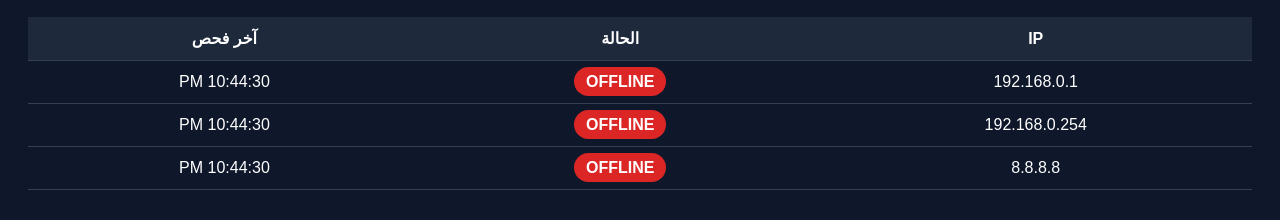
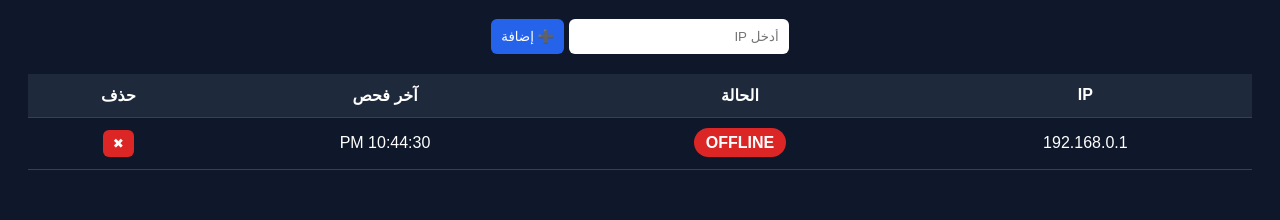
Before and after one commit to mahdimaaouch97-cpu/MIKROTIK, a plain HTML site: page index.html in a window 1280 px wide. Shown: the part 90-310 px from the top of the page. Drawn offline with Linux system fonts and the light colour scheme; no server answers.

Commit message:
Update index.html

```diff
--- a/index.html
+++ b/index.html
@@ -13,34 +13,43 @@ body{
   direction:rtl;
   padding:20px;
 }
-h1{
-  text-align:center;
-  margin-bottom:20px;
+h1{text-align:center;}
+input,button{
+  padding:10px;
+  border:none;
+  border-radius:6px;
 }
+input{
+  width:200px;
+}
+button{
+  background:#2563eb;
+  color:#fff;
+  cursor:pointer;
+}
+button:hover{background:#1d4ed8;}
 table{
   width:100%;
   border-collapse:collapse;
+  margin-top:20px;
 }
 th,td{
   padding:12px;
   text-align:center;
 }
-th{
-  background:#1e293b;
-}
-tr{
-  border-bottom:1px solid #334155;
-}
+th{background:#1e293b;}
+tr{border-bottom:1px solid #334155;}
 .status{
   font-weight:bold;
   padding:6px 12px;
   border-radius:20px;
 }
-.online{
-  background:#16a34a;
-}
-.offline{
+.online{background:#16a34a;}
+.offline{background:#dc2626;}
+.remove{
   background:#dc2626;
+  padding:6px 10px;
+  border-radius:6px;
 }
 </style>
 </head>
@@ -49,33 +58,57 @@ tr{
 
 <h1>📡 شاشة مراقبة IP</h1>
 
+<div style="text-align:center;">
+  <input type="text" id="ipInput" placeholder="أدخل IP">
+  <button onclick="addIP()">➕ إضافة</button>
+</div>
+
 <table>
 <thead>
 <tr>
   <th>IP</th>
   <th>الحالة</th>
   <th>آخر فحص</th>
+  <th>حذف</th>
 </tr>
 </thead>
 <tbody id="ipTable"></tbody>
 </table>
 
 <script>
-const ips = [
-  "192.168.0.1",
-  "192.168.0.254",
-  "8.8.8.8"
+let ips = JSON.parse(localStorage.getItem("ips")) || [
+  "192.168.0.1"
 ];
 
 const timeout = 3000;
 
+function saveIPs(){
+  localStorage.setItem("ips", JSON.stringify(ips));
+}
+
+function addIP(){
+  const input = document.getElementById("ipInput");
+  const ip = input.value.trim();
+
+  if(!ip || ips.includes(ip)) return;
+
+  ips.push(ip);
+  saveIPs();
+  input.value = "";
+  refresh();
+}
+
+function removeIP(ip){
+  ips = ips.filter(i => i !== ip);
+  saveIPs();
+  refresh();
+}
+
 function checkIP(ip){
   const controller = new AbortController();
-  const signal = controller.signal;
-
   setTimeout(() => controller.abort(), timeout);
 
-  return fetch("http://" + ip, { mode:"no-cors", signal })
+  return fetch("http://" + ip, { mode:"no-cors", signal:controller.signal })
     .then(() => true)
     .catch(() => false);
 }
@@ -87,9 +120,8 @@ async function refresh(){
   for(const ip of ips){
     let online = await checkIP(ip);
 
-    const tr = document.createElement("tr");
-
-    tr.innerHTML = `
+    table.innerHTML += `
+      <tr>
         <td>${ip}</td>
         <td>
           <span class="status ${online ? "online" : "offline"}">
@@ -97,9 +129,11 @@ async function refresh(){
           </span>
         </td>
         <td>${new Date().toLocaleTimeString()}</td>
+        <td>
+          <button class="remove" onclick="removeIP('${ip}')">✖</button>
+        </td>
+      </tr>
     `;
-
-    table.appendChild(tr);
   }
 }
 
```
Lines whose indentation alone changed are shown as unchanged.
